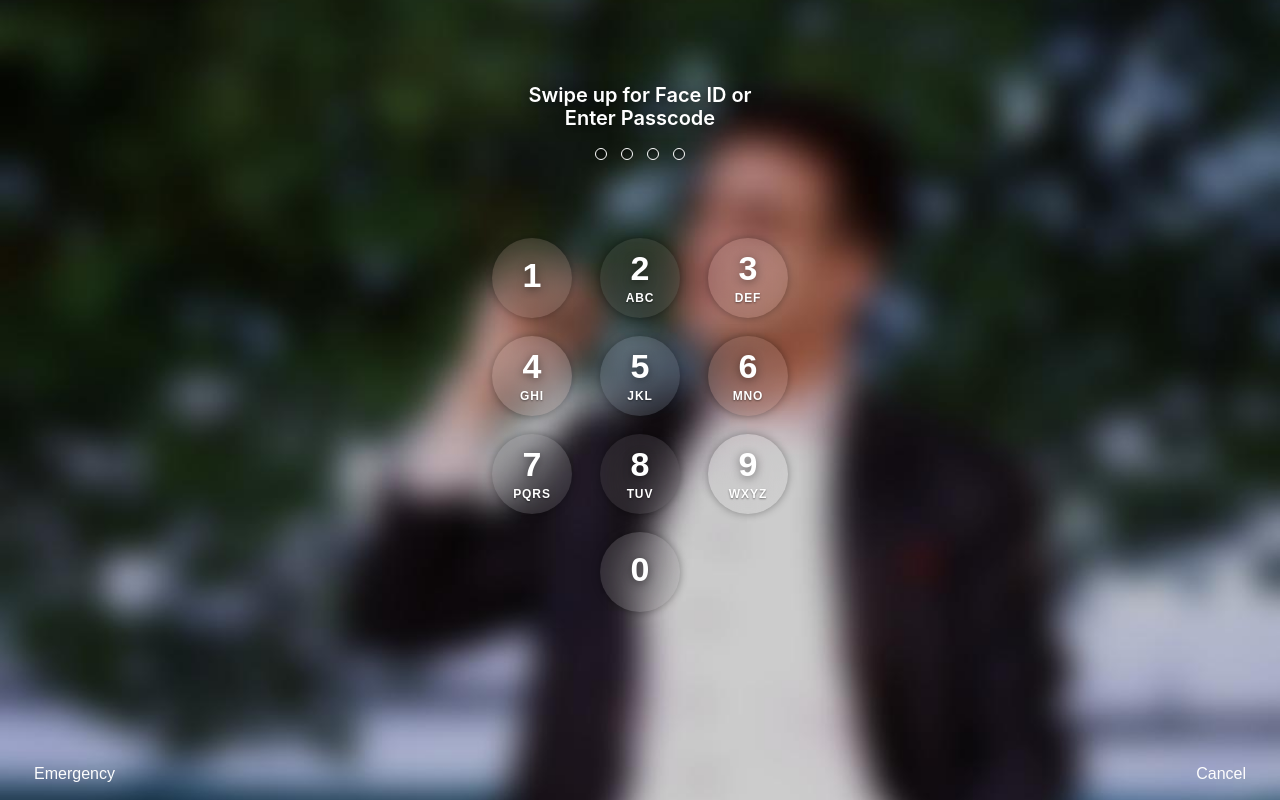
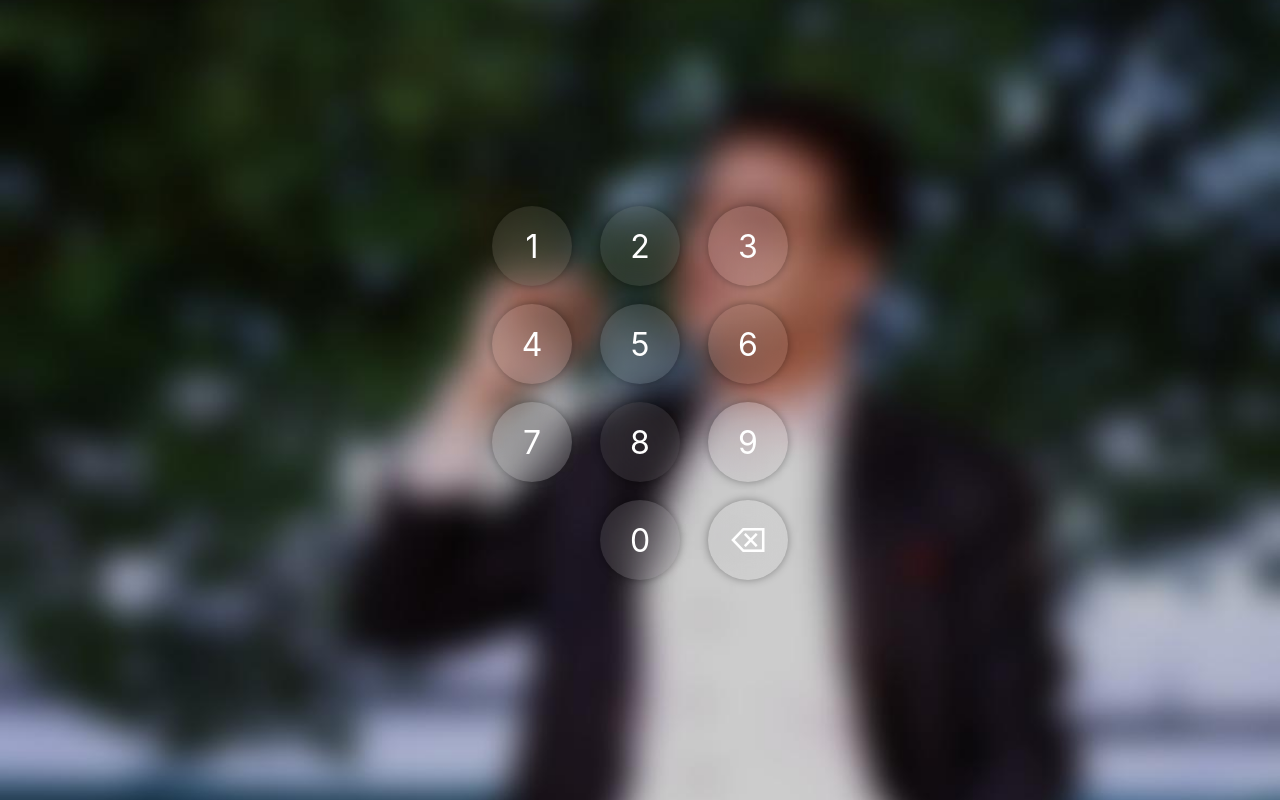
Before and after one commit to tarunkhemnani/unlock, a plain HTML site: page index.html in a window 1280 px wide. Drawn offline with Linux system fonts and the light colour scheme.

Commit message:
Update index.html

```diff
--- a/index.html
+++ b/index.html
@@ -1,76 +1,36 @@
-<!doctype html>
+<!DOCTYPE html>
 <html lang="en">
 <head>
-  <meta charset="utf-8" />
-  <meta name="viewport" content="width=device-width, initial-scale=1, maximum-scale=1, user-scalable=no, viewport-fit=cover">
-  <title>Passcode</title>
-
-  <!-- Manifest (relative path) -->
-  <link rel="manifest" href="manifest.json">
-
-  <!-- iOS PWA support -->
-  <meta name="apple-mobile-web-app-capable" content="yes">
-  <meta name="apple-mobile-web-app-status-bar-style" content="black-translucent">
-  <meta name="apple-mobile-web-app-title" content="Passcode">
-
-  <!-- iOS home icons (relative path) -->
-  <link rel="apple-touch-icon" sizes="180x180" href="apple-touch-icon-180.png">
-  <link rel="apple-touch-icon" sizes="152x152" href="apple-touch-icon-152.png">
-  <link rel="apple-touch-icon" sizes="120x120" href="apple-touch-icon-120.png">
-
-  <meta name="theme-color" content="#000000">
-
-  <!-- Styles -->
-  <link rel="stylesheet" href="styles.css">
+  <meta charset="UTF-8" />
+  <meta name="viewport" content="width=device-width, initial-scale=1.0" />
+  <title>iPhone Lock Screen</title>
+  <link rel="stylesheet" href="styles.css" />
 </head>
 <body>
-  <div class="lockscreen" aria-live="polite">
-    <div class="prompt">Swipe up for Face ID or<br>Enter Passcode</div>
-
-    <!-- 4 dots (match MAX = 4) -->
-    <div class="dots" id="dots" aria-hidden="true">
-      <span class="dot"></span><span class="dot"></span><span class="dot"></span><span class="dot"></span>
+  <div class="lockscreen">
+    <div class="passcode-dots">
+      <div class="dot"></div>
+      <div class="dot"></div>
+      <div class="dot"></div>
+      <div class="dot"></div>
+      <div class="dot"></div>
+      <div class="dot"></div>
     </div>
-
-    <!-- keypad -->
-    <div class="keypad" id="keypad" role="group" aria-label="Passcode keypad">
-      <button class="key" data-num="1" type="button"><span class="num">1</span><span class="letters"></span></button>
-      <button class="key" data-num="2" type="button"><span class="num">2</span><span class="letters">ABC</span></button>
-      <button class="key" data-num="3" type="button"><span class="num">3</span><span class="letters">DEF</span></button>
-
-      <button class="key" data-num="4" type="button"><span class="num">4</span><span class="letters">GHI</span></button>
-      <button class="key" data-num="5" type="button"><span class="num">5</span><span class="letters">JKL</span></button>
-      <button class="key" data-num="6" type="button"><span class="num">6</span><span class="letters">MNO</span></button>
-
-      <button class="key" data-num="7" type="button"><span class="num">7</span><span class="letters">PQRS</span></button>
-      <button class="key" data-num="8" type="button"><span class="num">8</span><span class="letters">TUV</span></button>
-      <button class="key" data-num="9" type="button"><span class="num">9</span><span class="letters">WXYZ</span></button>
-
-      <!-- spacer / 0 / spacer -->
-      <div class="key empty" aria-hidden="true"></div>
-      <button class="key" data-num="0" type="button"><span class="num">0</span><span class="letters"></span></button>
-      <div class="key empty" aria-hidden="true"></div>
-    </div>
-
-    <!-- bottom actions -->
-    <div class="bottom-actions">
-      <button class="action" id="emergency" type="button">Emergency</button>
-      <button class="action" id="cancel" type="button">Cancel</button>
+    <div class="keypad">
+      <div class="key">1</div>
+      <div class="key">2</div>
+      <div class="key">3</div>
+      <div class="key">4</div>
+      <div class="key">5</div>
+      <div class="key">6</div>
+      <div class="key">7</div>
+      <div class="key">8</div>
+      <div class="key">9</div>
+      <div class="key empty"></div>
+      <div class="key">0</div>
+      <div class="key delete">⌫</div>
     </div>
   </div>
-
-  <script src="app.js" defer></script>
-
-  <!-- Unlock overlay -->
-  <div id="unlockOverlay" class="unlock-overlay" aria-hidden="true">
-    <img id="homescreenImg" src="homescreen.jpg" alt="Home screen" class="homescreen-img" />
-  </div>
-
-  <script>
-    // register service worker (relative path) if present
-    if ('serviceWorker' in navigator) {
-      navigator.serviceWorker.register('service-worker.js').catch(()=>{});
-    }
-  </script>
+  <script src="app.js"></script>
 </body>
 </html>
```
